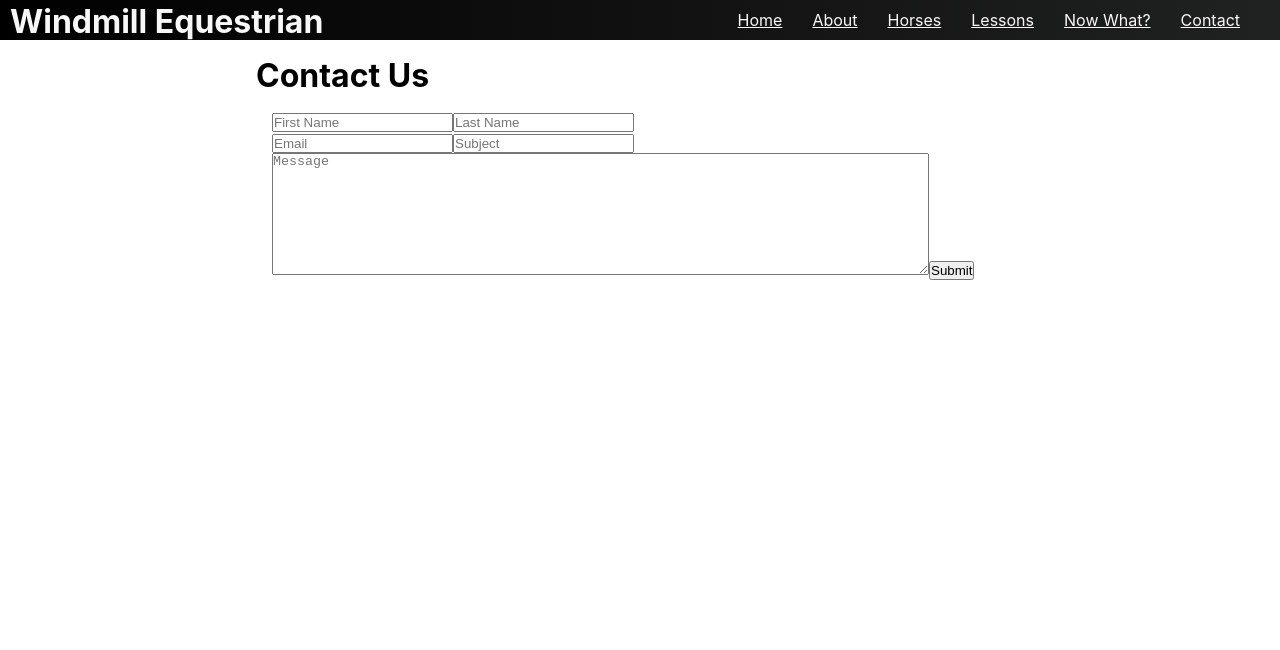
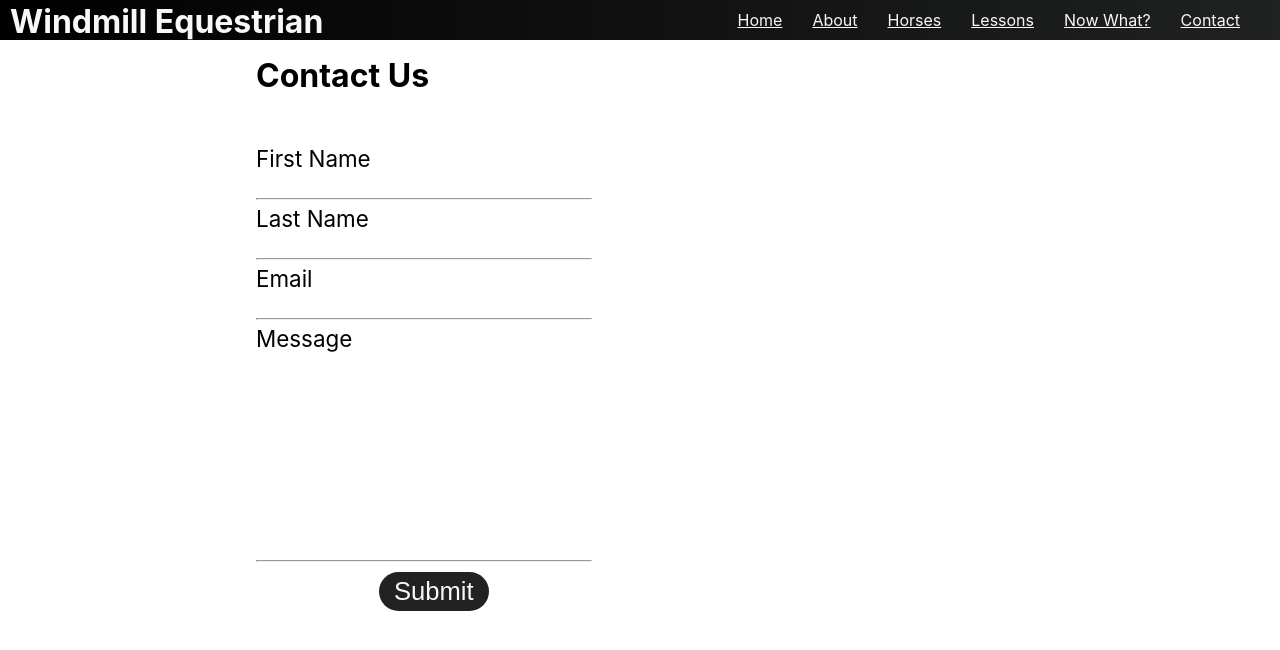
Before and after one commit to Matt-LaRochelle/horses, a React (Create React App) app: page /contact in a window 1280 px wide. Shown: the top 650 px of the page. Built offline with nearby package versions, Linux system fonts and the light colour scheme.

Commit message:
contact form complete

```diff
--- a/src/components/contact/Contact.jsx
+++ b/src/components/contact/Contact.jsx
@@ -5,17 +5,20 @@ function Contact() {
     return (
         <div className={styles.container}>
             <h1 className={styles.h1}>Contact Us</h1>
-            <form className={styles.container}>
-                <div className={styles.name}>
-                    <input type="text" placeholder="First Name" name="first_name" required></input>
-                    <input type="text" placeholder="Last Name" name="last_name" required></input>
-                </div>
-                <div className={styles.content}>
-                    <input type="email" placeholder="Email" name="email" required></input>
-                    <input type="text" placeholder="Subject" name="subject" required></input>
-                    <textarea rows="8" cols="80" placeholder="Message" className={styles.message} name="message" required></textarea>
-                    <button className={styles.btn} type="submit">Submit</button>
-                </div>
+            <form className={styles.contact}>
+                <label>First Name</label>
+                <input className={styles.input} type="text" name="first_name" required></input>
+                <hr className={styles.hr}></hr>
+                <label>Last Name</label>
+                <input className={styles.input} type="text" name="last_name" required></input>
+                <hr className={styles.hr}></hr>
+                <label>Email</label>
+                <input className={styles.input} type="email" name="email" required></input>
+                <hr className={styles.hr}></hr>
+                <label>Message</label>
+                <textarea className={styles.message} rows="8" cols="40" name="message" required></textarea>
+                <hr className={styles.hr}></hr>
+                <button className={styles.btn} type="submit">Submit</button>
             </form>
         </div>
     );
--- a/src/components/contact/Contact.module.css
+++ b/src/components/contact/Contact.module.css
@@ -3,3 +3,52 @@
     max-width: 800px;
     margin: auto;
 }
+
+.contact {
+    margin-top: 50px;
+    /* border: 2px solid lime; */
+}
+
+label {
+    font-size: 1.4rem;
+}
+
+.input {
+    display: block;
+    border: none;
+    /* height: 30px; */
+    font-size: 1.4rem;
+}
+
+.input:focus {
+    outline: none;
+}
+
+.message {
+    display: block;
+    border: none;
+    resize: none;
+    /* height: 30px; */
+    font-size: 1.4rem;
+}
+
+.message:focus {
+    outline: none;
+}
+
+.hr {
+    width: 21rem;
+    margin-bottom: 5px;
+}
+
+.btn {
+    color: #f8f8f8;
+    background-color: #222;
+    border: none;
+    border-radius: 20px;
+    font-size: 1.6rem;
+    padding: 5px 15px;
+    display:block;
+    margin-left: 16%;
+    margin-top: 10px;
+}
```
